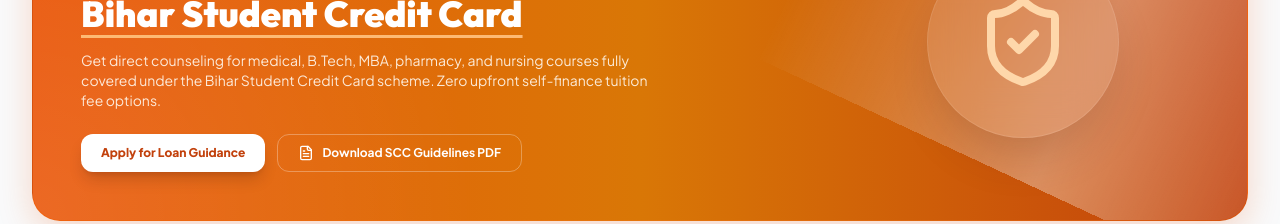
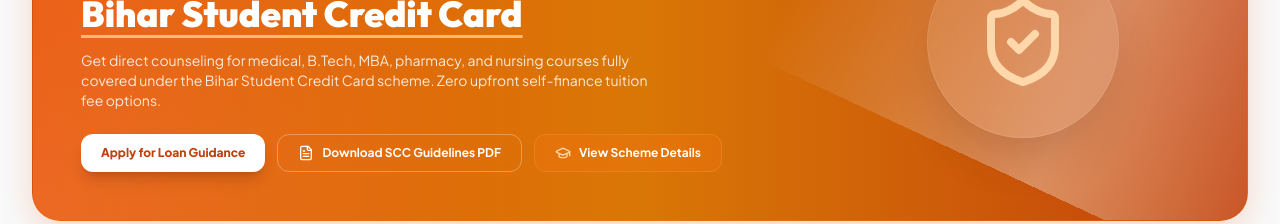
Before and after one commit to 08Satyamkumar/Think_Your_College, a Next.js app: page / in a window 1280 px wide. Shown: the part 2020-2244 px from the top of the page. Built offline with nearby package versions, Linux system fonts and the light colour scheme.

Commit message:
design: activate bihar student credit card guidelines pdf download and add button link to detailed credit card page

```diff
--- a/src/app/page.tsx
+++ b/src/app/page.tsx
@@ -1707,12 +1707,20 @@ export default function HomePage() {
                 Apply for Loan Guidance
               </button>
               <a
-                href="#"
+                href="/bihar-student-credit-card-guidelines.pdf"
+                download="bihar-student-credit-card-guidelines.pdf"
                 className="flex items-center gap-2 px-5 py-2.5 border border-white/30 hover:border-white text-white hover:bg-white/10 font-bold text-xs rounded-xl transition-all active:scale-95 cursor-pointer"
               >
                 <FileText className="w-4 h-4" />
                 Download SCC Guidelines PDF
               </a>
+              <Link
+                href="/credit-card"
+                className="flex items-center gap-2 px-5 py-2.5 bg-orange-500/30 hover:bg-orange-500/50 border border-orange-400/40 hover:border-orange-400 text-white font-bold text-xs rounded-xl transition-all active:scale-95 cursor-pointer"
+              >
+                <GraduationCap className="w-4 h-4 text-orange-200" />
+                View Scheme Details
+              </Link>
             </div>
           </div>
 
```
Also changed, not shown: 1 other file (tests, documents, lock files or other folders).
